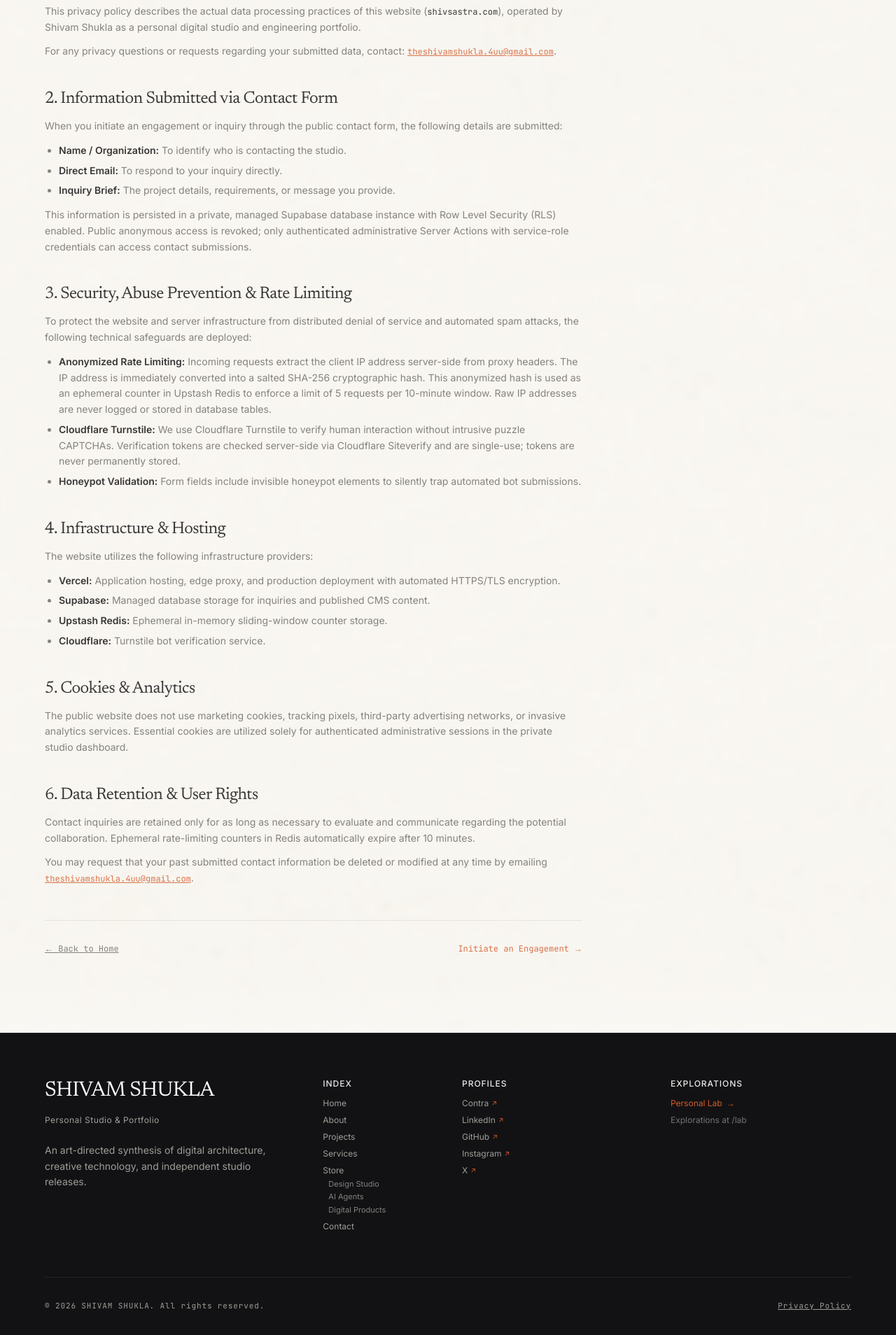
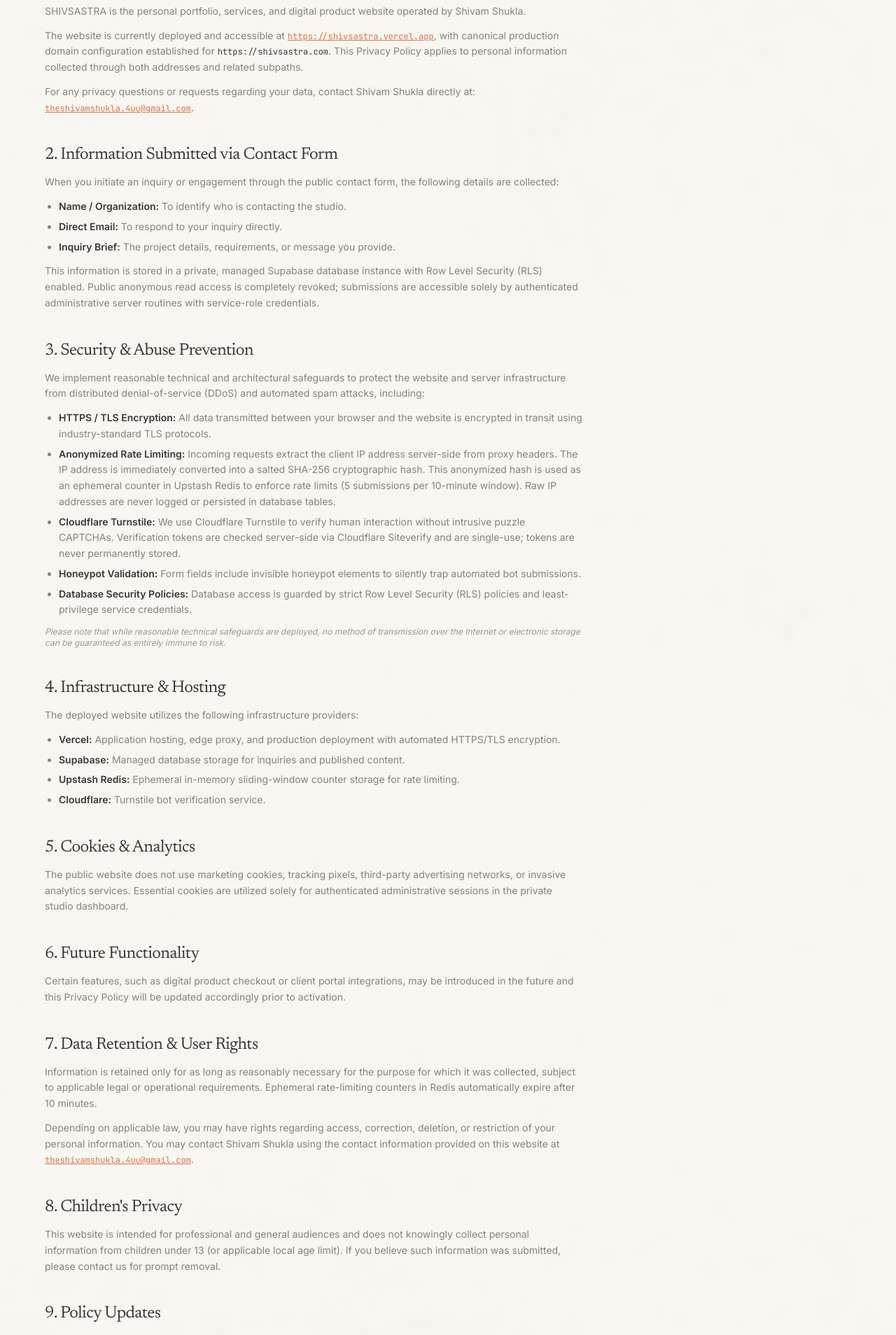
Before and after one commit to shivam-shukla888/Shivam-Portfolio, a Next.js app: page /privacy in a window 1280 px wide. Shown: the part 400-2308 px from the top of the page at 70% size. Built offline with nearby package versions, Linux system fonts and the light colour scheme.

Commit message:
fix(privacy): clarify production deployment domain and update policy memorandum

```diff
--- a/src/app/privacy/page.tsx
+++ b/src/app/privacy/page.tsx
@@ -7,13 +7,13 @@
 
 export const metadata: Metadata = {
   title: "Privacy Policy — Shivam Shukla",
-  description: "Privacy policy and security practices for the ShivSastra digital studio and contact channels.",
+  description: "Privacy policy and security practices for SHIVSASTRA, operated by Shivam Shukla.",
   alternates: {
     canonical: "https://shivsastra.com/privacy",
   },
   openGraph: {
     title: "Privacy Policy — Shivam Shukla",
-    description: "Privacy policy and security practices for the ShivSastra digital studio and contact channels.",
+    description: "Privacy policy and security practices for SHIVSASTRA, operated by Shivam Shukla.",
     url: "https://shivsastra.com/privacy",
     type: "website",
   },
@@ -42,7 +42,7 @@
                 Privacy Policy
               </h1>
               <p className="font-sans text-sm text-[var(--color-ink-secondary)] leading-relaxed">
-                Effective Date: September 2026 · Operational identity: Shivam Shukla / SHIVSASTRA
+                Last updated: September 24, 2026 · Operator: Shivam Shukla / SHIVSASTRA
               </p>
             </div>
           </InnerPageEntrance>
@@ -53,15 +53,32 @@
               {/* 1. Scope & Operator */}
               <section className="space-y-3">
                 <h2 className="font-display text-xl sm:text-2xl text-[var(--color-ink-primary)] font-normal tracking-tight">
-                1. Scope and Operator
+                  1. Scope and Operator Identity
                 </h2>
                 <p>
-                This privacy policy describes the actual data processing practices of this website (
-                <span className="font-mono text-xs text-[var(--color-ink-primary)]">shivsastra.com</span>
-                ), operated by Shivam Shukla as a personal digital studio and engineering portfolio.
+                  SHIVSASTRA is the personal portfolio, services, and digital product website operated by Shivam Shukla.
                 </p>
                 <p>
-                For any privacy questions or requests regarding your submitted data, contact:{" "}
+                  The website is currently deployed and accessible at{" "}
+                  <a
+                    href="https://shivsastra.vercel.app"
+                    className="font-mono text-xs text-[var(--color-accent)] underline hover:text-[var(--color-ink-primary)] transition-colors"
+                    target="_blank"
+                    rel="noopener noreferrer"
+                  >
+                    https://shivsastra.vercel.app
+                  </a>
+                  , with canonical production domain configuration established for{" "}
+                  <a
+                    href="https://shivsastra.com"
+                    className="font-mono text-xs text-[var(--color-ink-primary)] hover:text-[var(--color-accent)] transition-colors"
+                  >
+                    https://shivsastra.com
+                  </a>
+                  . This Privacy Policy applies to personal information collected through both addresses and related subpaths.
+                </p>
+                <p>
+                  For any privacy questions or requests regarding your data, contact Shivam Shukla directly at:{" "}
                   <a
                     href="mailto:theshivamshukla.4uu@gmail.com"
                     className="font-mono text-xs text-[var(--color-accent)] underline hover:text-[var(--color-ink-primary)] transition-colors"
@@ -78,7 +95,7 @@
                   2. Information Submitted via Contact Form
                 </h2>
                 <p>
-                When you initiate an engagement or inquiry through the public contact form, the following details are submitted:
+                  When you initiate an inquiry or engagement through the public contact form, the following details are collected:
                 </p>
                 <ul className="list-disc pl-5 space-y-1.5 font-sans">
                   <li>
@@ -92,21 +109,24 @@
                   </li>
                 </ul>
                 <p>
-                This information is persisted in a private, managed Supabase database instance with Row Level Security (RLS) enabled. Public anonymous access is revoked; only authenticated administrative Server Actions with service-role credentials can access contact submissions.
+                  This information is stored in a private, managed Supabase database instance with Row Level Security (RLS) enabled. Public anonymous read access is completely revoked; submissions are accessible solely by authenticated administrative server routines with service-role credentials.
                 </p>
               </section>
 
               {/* 3. Security, Abuse Prevention & Rate Limiting */}
               <section className="space-y-3">
                 <h2 className="font-display text-xl sm:text-2xl text-[var(--color-ink-primary)] font-normal tracking-tight">
-                3. Security, Abuse Prevention & Rate Limiting
+                  3. Security & Abuse Prevention
                 </h2>
                 <p>
-                To protect the website and server infrastructure from distributed denial of service and automated spam attacks, the following technical safeguards are deployed:
+                  We implement reasonable technical and architectural safeguards to protect the website and server infrastructure from distributed denial-of-service (DDoS) and automated spam attacks, including:
                 </p>
                 <ul className="list-disc pl-5 space-y-1.5 font-sans">
                   <li>
-                  <strong className="text-[var(--color-ink-primary)]">Anonymized Rate Limiting:</strong> Incoming requests extract the client IP address server-side from proxy headers. The IP address is immediately converted into a salted SHA-256 cryptographic hash. This anonymized hash is used as an ephemeral counter in Upstash Redis to enforce a limit of 5 requests per 10-minute window. Raw IP addresses are never logged or stored in database tables.
+                    <strong className="text-[var(--color-ink-primary)]">HTTPS / TLS Encryption:</strong> All data transmitted between your browser and the website is encrypted in transit using industry-standard TLS protocols.
+                  </li>
+                  <li>
+                    <strong className="text-[var(--color-ink-primary)]">Anonymized Rate Limiting:</strong> Incoming requests extract the client IP address server-side from proxy headers. The IP address is immediately converted into a salted SHA-256 cryptographic hash. This anonymized hash is used as an ephemeral counter in Upstash Redis to enforce rate limits (5 submissions per 10-minute window). Raw IP addresses are never logged or persisted in database tables.
                   </li>
                   <li>
                     <strong className="text-[var(--color-ink-primary)]">Cloudflare Turnstile:</strong> We use Cloudflare Turnstile to verify human interaction without intrusive puzzle CAPTCHAs. Verification tokens are checked server-side via Cloudflare Siteverify and are single-use; tokens are never permanently stored.
@@ -114,7 +134,13 @@
                   <li>
                     <strong className="text-[var(--color-ink-primary)]">Honeypot Validation:</strong> Form fields include invisible honeypot elements to silently trap automated bot submissions.
                   </li>
+                  <li>
+                    <strong className="text-[var(--color-ink-primary)]">Database Security Policies:</strong> Database access is guarded by strict Row Level Security (RLS) policies and least-privilege service credentials.
+                  </li>
                 </ul>
+                <p className="text-xs text-[var(--color-ink-secondary)]/80 italic">
+                  Please note that while reasonable technical safeguards are deployed, no method of transmission over the Internet or electronic storage can be guaranteed as entirely immune to risk.
+                </p>
               </section>
 
               {/* 4. Infrastructure & Service Providers */}
@@ -122,16 +148,16 @@
                 <h2 className="font-display text-xl sm:text-2xl text-[var(--color-ink-primary)] font-normal tracking-tight">
                   4. Infrastructure & Hosting
                 </h2>
-              <p>The website utilizes the following infrastructure providers:</p>
+                <p>The deployed website utilizes the following infrastructure providers:</p>
                 <ul className="list-disc pl-5 space-y-1.5 font-sans">
                   <li>
                     <strong className="text-[var(--color-ink-primary)]">Vercel:</strong> Application hosting, edge proxy, and production deployment with automated HTTPS/TLS encryption.
                   </li>
                   <li>
-                  <strong className="text-[var(--color-ink-primary)]">Supabase:</strong> Managed database storage for inquiries and published CMS content.
+                    <strong className="text-[var(--color-ink-primary)]">Supabase:</strong> Managed database storage for inquiries and published content.
                   </li>
                   <li>
-                  <strong className="text-[var(--color-ink-primary)]">Upstash Redis:</strong> Ephemeral in-memory sliding-window counter storage.
+                    <strong className="text-[var(--color-ink-primary)]">Upstash Redis:</strong> Ephemeral in-memory sliding-window counter storage for rate limiting.
                   </li>
                   <li>
                     <strong className="text-[var(--color-ink-primary)]">Cloudflare:</strong> Turnstile bot verification service.
@@ -139,7 +165,7 @@
                 </ul>
               </section>
 
-            {/* 5. Zero Third-Party Advertising & Tracking */}
+              {/* 5. Cookies & Analytics */}
               <section className="space-y-3">
                 <h2 className="font-display text-xl sm:text-2xl text-[var(--color-ink-primary)] font-normal tracking-tight">
                   5. Cookies & Analytics
@@ -149,16 +175,26 @@
                 </p>
               </section>
 
-            {/* 6. Retention & User Rights */}
+              {/* 6. Future Functionality */}
               <section className="space-y-3">
                 <h2 className="font-display text-xl sm:text-2xl text-[var(--color-ink-primary)] font-normal tracking-tight">
-                6. Data Retention & User Rights
+                  6. Future Functionality
                 </h2>
                 <p>
-                Contact inquiries are retained only for as long as necessary to evaluate and communicate regarding the potential collaboration. Ephemeral rate-limiting counters in Redis automatically expire after 10 minutes.
+                  Certain features, such as digital product checkout or client portal integrations, may be introduced in the future and this Privacy Policy will be updated accordingly prior to activation.
+                </p>
+              </section>
+
+              {/* 7. Data Retention & User Rights */}
+              <section className="space-y-3">
+                <h2 className="font-display text-xl sm:text-2xl text-[var(--color-ink-primary)] font-normal tracking-tight">
+                  7. Data Retention & User Rights
+                </h2>
+                <p>
+                  Information is retained only for as long as reasonably necessary for the purpose for which it was collected, subject to applicable legal or operational requirements. Ephemeral rate-limiting counters in Redis automatically expire after 10 minutes.
                 </p>
                 <p>
-                You may request that your past submitted contact information be deleted or modified at any time by emailing{" "}
+                  Depending on applicable law, you may have rights regarding access, correction, deletion, or restriction of your personal information. You may contact Shivam Shukla using the contact information provided on this website at{" "}
                   <a
                     href="mailto:theshivamshukla.4uu@gmail.com"
                     className="font-mono text-xs text-[var(--color-accent)] underline hover:text-[var(--color-ink-primary)] transition-colors"
@@ -166,6 +202,26 @@
                     theshivamshukla.4uu@gmail.com
                   </a>
                   .
+                </p>
+              </section>
+
+              {/* 8. Children's Privacy */}
+              <section className="space-y-3">
+                <h2 className="font-display text-xl sm:text-2xl text-[var(--color-ink-primary)] font-normal tracking-tight">
+                  8. Children&apos;s Privacy
+                </h2>
+                <p>
+                  This website is intended for professional and general audiences and does not knowingly collect personal information from children under 13 (or applicable local age limit). If you believe such information was submitted, please contact us for prompt removal.
+                </p>
+              </section>
+
+              {/* 9. Policy Updates */}
+              <section className="space-y-3">
+                <h2 className="font-display text-xl sm:text-2xl text-[var(--color-ink-primary)] font-normal tracking-tight">
+                  9. Policy Updates
+                </h2>
+                <p>
+                  This Privacy Policy may be updated periodically to reflect changes in technical infrastructure, operational practices, or applicable legal requirements. The updated date at the top of this memorandum indicates the effective revision.
                 </p>
               </section>
             </div>
```
Lines whose indentation alone changed are shown as unchanged.
